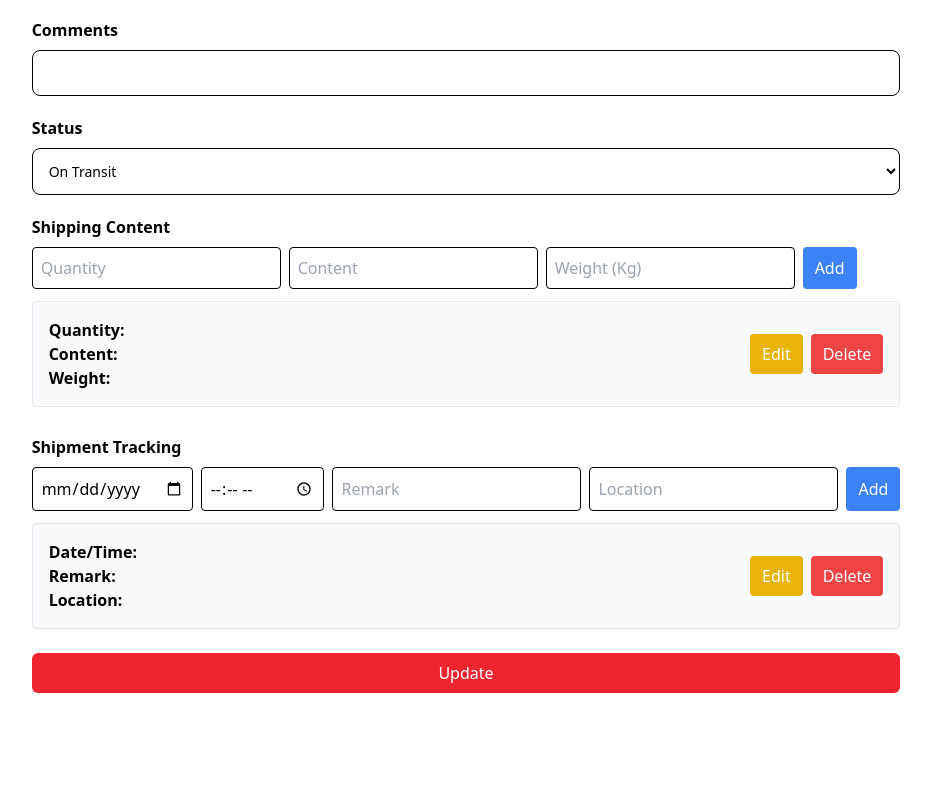
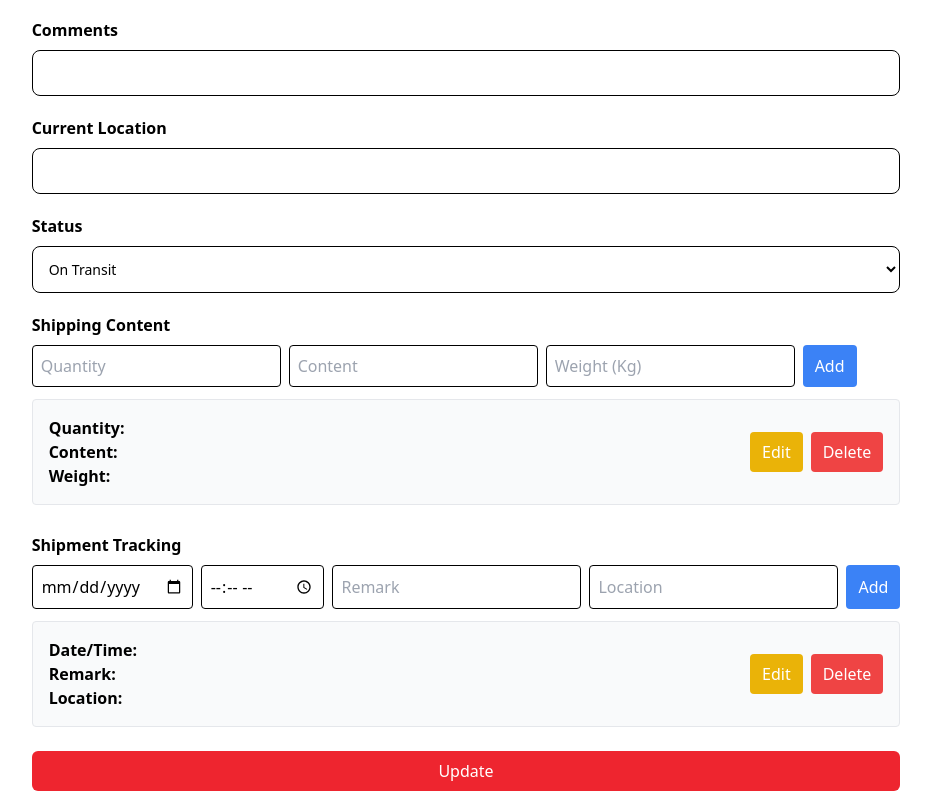
Before and after one commit to ronaldkelechi11/zesty-frontend, a React (Vite) app: page /admin/edit in a window 1280 px wide. Shown: the part 1495-2298 px from the top of the page, without its empty margins (174-1105 px from the left). Before the commit the page ends 2200 px from the top, so only its background shows below. Built offline with nearby package versions, Linux system fonts and the light colour scheme; no server answers.

Commit message:
adding current location

```diff
--- a/src/components/Admin/AddPackage.jsx
+++ b/src/components/Admin/AddPackage.jsx
@@ -32,6 +32,7 @@ const AddPackage = () => {
         carrier: '',
         comments: '',
         status: false,
+        currentLocation: '',
         shipingContent: [],
         shipingTracking: [],
     });
@@ -124,6 +125,7 @@ const AddPackage = () => {
                 carrier: '',
                 comments: '',
                 status: false,
+                currentLocation: '',
                 shipingContent: [],
                 shipingTracking: [],
             });
@@ -159,6 +161,7 @@ const AddPackage = () => {
                     { label: 'Type of Shipment', name: 'typeOfShipment', type: 'text' },
                     { label: 'Carrier', name: 'carrier', type: 'text' },
                     { label: 'Comments', name: 'comments', type: 'text' },
+                    { label: 'Current Location', name: 'Current Location', type: 'text' },
                 ].map((input) => (
                     <InputField key={input.name} label={input.label} name={input.name} value={fetchedPackage[input.name]} type={input.type} onChange={handleChange} placeholder={input.label} />
                 ))}
@@ -169,8 +172,7 @@ const AddPackage = () => {
                         name="status"
                         value={fetchedPackage.status}
                         onChange={handleChange}
-                        className="bg-transparent text-sm border border-black text-black rounded-lg p-3 hover:scale-105 transition-all"
-                    >
+                        className="bg-transparent text-sm border border-black text-black rounded-lg p-3 hover:scale-105 transition-all">
                         <option value={false}>On Hold</option>
                         <option value={true}>On Transit</option>
                     </select>
--- a/src/components/Admin/EditPackage.jsx
+++ b/src/components/Admin/EditPackage.jsx
@@ -31,6 +31,7 @@ const EditPackage = () => {
             carrier: "",
             comments: "",
             status: true,
+            currentLocation: '',
             shipingContent: [
                 {
                     content: "",
@@ -128,6 +129,7 @@ const EditPackage = () => {
                     carrier: '',
                     comments: '',
                     status: false,
+                    currentLocation: '',
                     shipingContent: [],
                     shipingTracking: [],
                 });
@@ -181,6 +183,8 @@ const EditPackage = () => {
                 <InputField label={'Type of Shipment'} placeholder={fetchedPackage.typeOfShipment} name={"typeOfShipment"} value={fetchedPackage.typeOfShipment} type={'text'} onChange={handleChange} />
 
                 <InputField label={'Comments'} placeholder={fetchedPackage.comments} name={"comments"} value={fetchedPackage.comments} type={'text'} onChange={handleChange} />
+
+                <InputField label={'Current Location'} placeholder={fetchedPackage.currentLocation} name={"currentLocation"} value={fetchedPackage.currentLocation} type={'text'} onChange={handleChange} />
 
                 <div className="mt-3 flex flex-col gap-2">
                     <label className="font-bold">Status</label>
--- a/src/components/Track/PackageDetails.jsx
+++ b/src/components/Track/PackageDetails.jsx
@@ -23,6 +23,7 @@ const PackageDetails = ({ packageDetails }) => {
             carrier: "",
             comments: "",
             status: true,
+            currentLocation: "",
             shipingContent: [
                 {
                     content: "",
@@ -74,6 +75,11 @@ const PackageDetails = ({ packageDetails }) => {
 
                     <div className="mt-4 flex flex-col gap-4">
                         <h1 className="font-bold border-b-black border-b mb-2 text-2xl">Shipment Information</h1>
+
+
+                        <p className="font-bold">Current Location: <br />
+                            <span className={"font-normal uppercase"}>{fetchedPackage.currentLocation}</span>
+                        </p>
 
                         <p className="font-bold">Origin Country: <br />
                             <span className="font-normal">{fetchedPackage.originCountry}</span>
```
